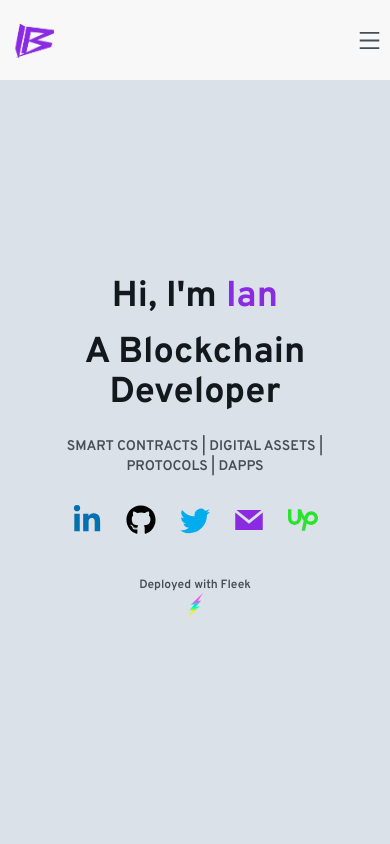
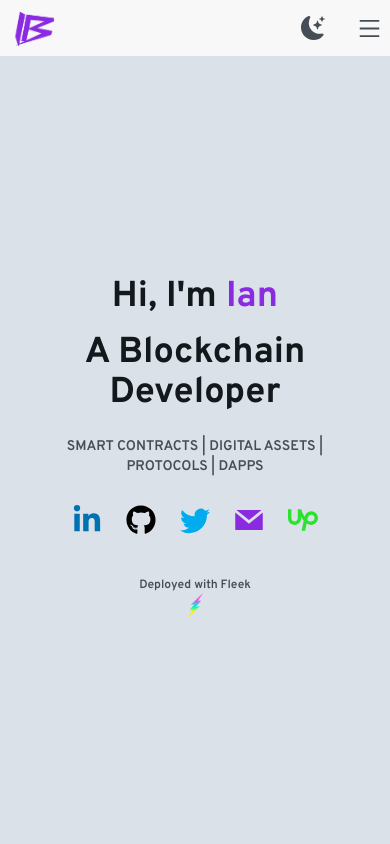
Before and after one commit to ianwboyle/my-portfolio, a Next.js app: page / in a window 390 px wide. Shown: the top 844 px of the page. Built offline with nearby package versions, Linux system fonts and the light colour scheme.

Commit message:
added dark theme

```diff
--- a/components/Navbar.jsx
+++ b/components/Navbar.jsx
@@ -1,9 +1,10 @@
 import Image from 'next/image';
 import Link from 'next/link';
+import { useTheme } from 'next-themes'
 import React, { useState, useEffect } from 'react';
 import { AiOutlineMenu, AiOutlineClose } from 'react-icons/ai'
-import { FaGithub, FaLinkedinIn } from 'react-icons/fa'
-import { BsTwitter } from 'react-icons/bs'
+import { FaGithub, FaLinkedinIn, FaSun } from 'react-icons/fa'
+import { BsTwitter, BsMoonStarsFill } from 'react-icons/bs'
 import { SiUpwork } from 'react-icons/si'
 import { useRouter } from 'next/router';
 import { GrMail } from 'react-icons/gr'
@@ -14,7 +15,7 @@ const style = {
   navbarContainer: 'flex justify-between items-center w-full h-full px-2 2xl:px-16',
   navbarLinkContainer: 'hidden md:flex',
   navbarLink: 'ml-10 text-xl uppercase hover:text-[#12181B]',
-  menuOpenIcon:'md:hidden',
+  menuOpenIcon:'md:hidden flex items-center justify-center',
   menuCloseIcon: 'rounded-full p-3',
   navMenuHeaderContainer: 'flex w-full items-center justify-between',
   navMenuTaglineContainer: 'border-b border-gray-300 my-4',
@@ -39,6 +40,29 @@ const Navbar = () => {
   const [navBg, setNavBg] = useState('#F8F8F8');
   const [linkColor, setLinkColor] = useState('#454E56');
   const router = useRouter();
+  const {systemTheme, theme, setTheme} = useTheme();
+  const [mounted, setMounted] = useState(false);
+
+  useEffect(() => {
+    setMounted(true);
+  }, [])
+
+  const renderThemeChanger = () => {
+    if (!mounted) return null;
+
+    const currentTheme = theme === 'system' ? systemTheme : theme;
+
+  if (currentTheme === 'dark') {
+    return (
+      <FaSun className='w-6 h-6' role='button' onClick={() => setTheme('light')} />
+    )
+  }
+  else {
+    return (
+      <BsMoonStarsFill className='w-6 h-6' role='button' onClick={() => setTheme('dark')} />
+      )
+    }
+  }
 
   useEffect(() => {
     if (
@@ -75,8 +99,8 @@ const Navbar = () => {
       style={{ backgroundColor: `${navBg}` }}
       className={
         shadow
-          ? 'fixed w-full h-20 shadow-xl z-[100] ease-in-out duration-300'
-          : 'fixed w-full h-20 z-[100]'
+          ? 'fixed w-full h-14 md:h-20 shadow-xl z-[100] ease-in-out duration-300'
+          : 'fixed w-full h-14 md:h-20 z-[100]'
       }
     >
       <div className={style.navbarContainer}>
@@ -89,6 +113,10 @@ const Navbar = () => {
             height={50}
           />
         </Link>
+        <div className='flex flex-row'>
+          <div className='flex items-center p-8 md:p-0 justify-center text-[#454E56] hover:cursor-pointer hover:text-[#12181B]'>
+              {renderThemeChanger()}
+          </div>
           <div>
             <ul style={{ color: `${linkColor}` }} className={style.navbarLinkContainer}>
               <Link href='/'>
@@ -104,6 +132,7 @@ const Navbar = () => {
                 <li className={style.navbarLink}>{`Projects`}</li>
               </Link>
             </ul>
+          </div>
           <div
             style={{ color: `${linkColor}` }}
             onClick={toggleNav}
@@ -126,7 +155,7 @@ const Navbar = () => {
       {/* Side Drawer Menu */}
       <div className={
         nav
-          ? 'fixed left-0 top-0 w-[75%] sm:w-[60%] md:w-[45%] h-screen bg-[#FFF] p-10 ease-in duration-500'
+          ? 'fixed left-0 top-0 w-[75%] sm:w-[60%] md:w-[45%] h-screen bg-[#FFF] dark:bg-[#2A2E35] p-10 ease-in duration-500'
           : 'fixed left-[-100%] top-0 p-10 ease-in duration-500'
         }
       >
--- a/pages/_app.js
+++ b/pages/_app.js
@@ -1,11 +1,14 @@
 import Navbar from '../components/Navbar';
 import '../styles/globals.css'
+import { ThemeProvider } from 'next-themes'
 
 function MyApp({ Component, pageProps }) {
   return (
   <>
+    <ThemeProvider enableSystem={true} attribute="class">
       <Navbar />
       <Component {...pageProps} />
+    </ThemeProvider>
   </>
   );
 }
--- a/styles/globals.css
+++ b/styles/globals.css
@@ -15,6 +15,10 @@
   --gray6: #12181B;
 }
 
+.dark {
+
+}
+
 @layer base {
 
   html {
@@ -26,15 +30,15 @@
   }
 
   body {
-    @apply bg-[#DBE1E8] selection:bg-[#8A2BE2] selection:text-[#F8F8F8]
+    @apply bg-[#DBE1E8] selection:bg-[#8A2BE2] selection:text-[#F8F8F8] dark:bg-[#12181B]
   }
 
   p {
-    @apply font-semibold text-[#454E56]
+    @apply font-semibold text-[#454E56] dark:text-[#B2BECD]
   }
 
   h1, h2, h3, h4, h5, h6 {
-    @apply font-bold text-[#12181B]
+    @apply font-bold text-[#12181B] dark:text-[#F8F8F8]
   }
 
   h1 {
```
Lines whose indentation alone changed are shown as unchanged.
